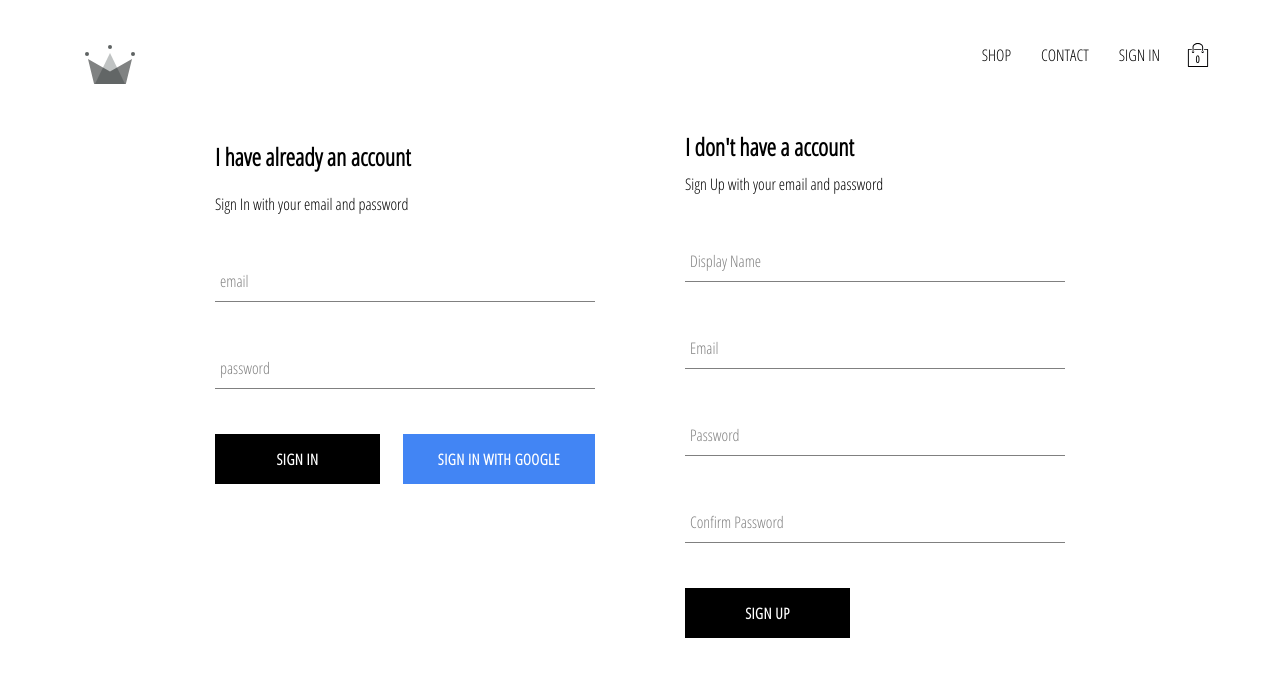
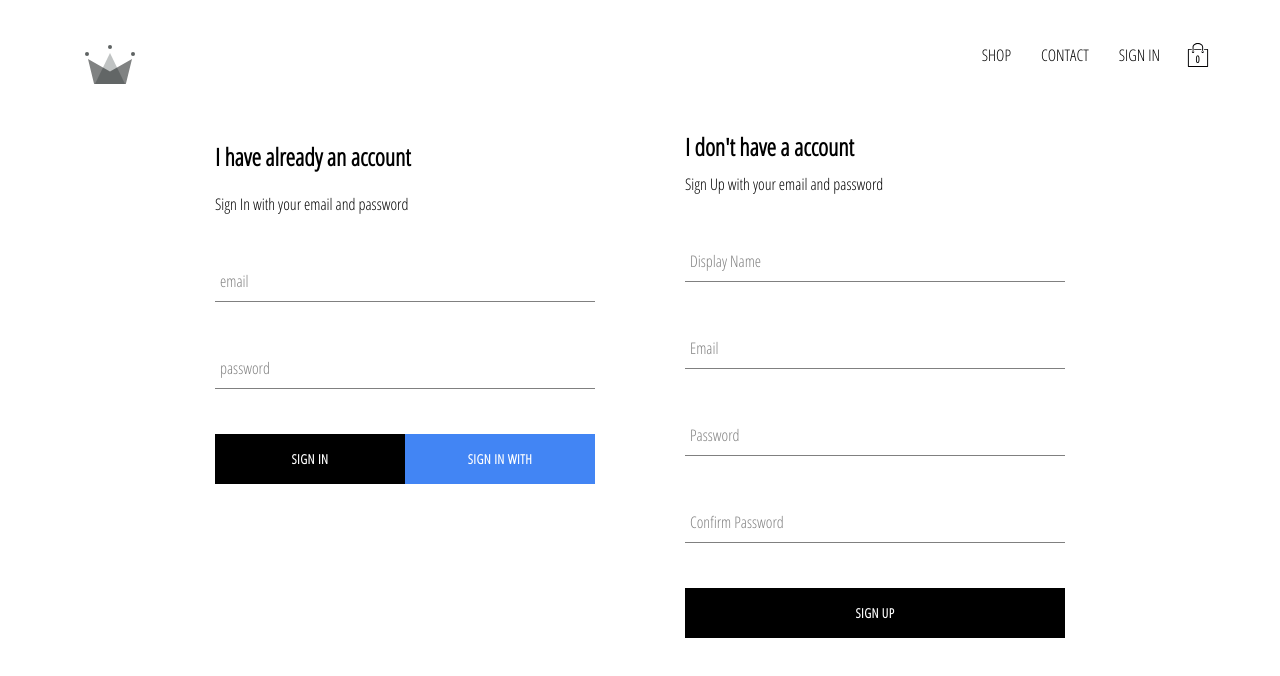
Before and after one commit to ricojr/clothes-app, a React (Create React App) app: page /signIn in a window 1280 px wide. Shown: the top 676 px of the page. Built offline with nearby package versions, Linux system fonts and the light colour scheme; no server answers.

Commit message:
add reducer into cart component

```diff
--- a/src/components/cart-icon/cart-icon.component.jsx
+++ b/src/components/cart-icon/cart-icon.component.jsx
@@ -8,10 +8,10 @@ import { ReactComponent as ShoppingIcon } from '../../assets/shopping-bag.svg'
 
 import './cart-icon.styles.scss';
 
-const CartIcon = ({toggleCartHidden}) => (
+const CartIcon = ({toggleCartHidden, itemCount}) => (
     <div className="cart-icon" onClick={toggleCartHidden}>
         <ShoppingIcon className="shopping-icon" />
-        <span className="item-count">0</span>
+        <span className="item-count">{itemCount}</span>
     </div>
 )
 
@@ -19,5 +19,9 @@ const mapDispatchToProps = dispatch => ({
     toggleCartHidden: () =>dispatch(toggleCartHidden())
 });
 
+const mapToStateProps = ({cart: {cartItems}}) => ({
+    itemCount: cartItems.reduce((accumulatedQuantity, cartItem) => accumulatedQuantity + cartItem.quantity, 0)
+})
 
-export default connect(null, mapDispatchToProps) (CartIcon);
+
+export default connect(mapToStateProps, mapDispatchToProps) (CartIcon);
--- a/src/components/custom-button/custom-button.styles.scss
+++ b/src/components/custom-button/custom-button.styles.scss
@@ -1,11 +1,11 @@
 .custom-button {
     min-width: 165px;
-    width: auto;
+    width: 100%;
     height: 50px;
     letter-spacing: 0.5px;
     line-height: 50px;
-    padding: 0 35px 0 35px;
-    font-size: 15px;
+    padding: 0 55px 0 55px;
+    font-size: 13px;
     background-color: black;
     color: white;
     text-transform: uppercase;
```
